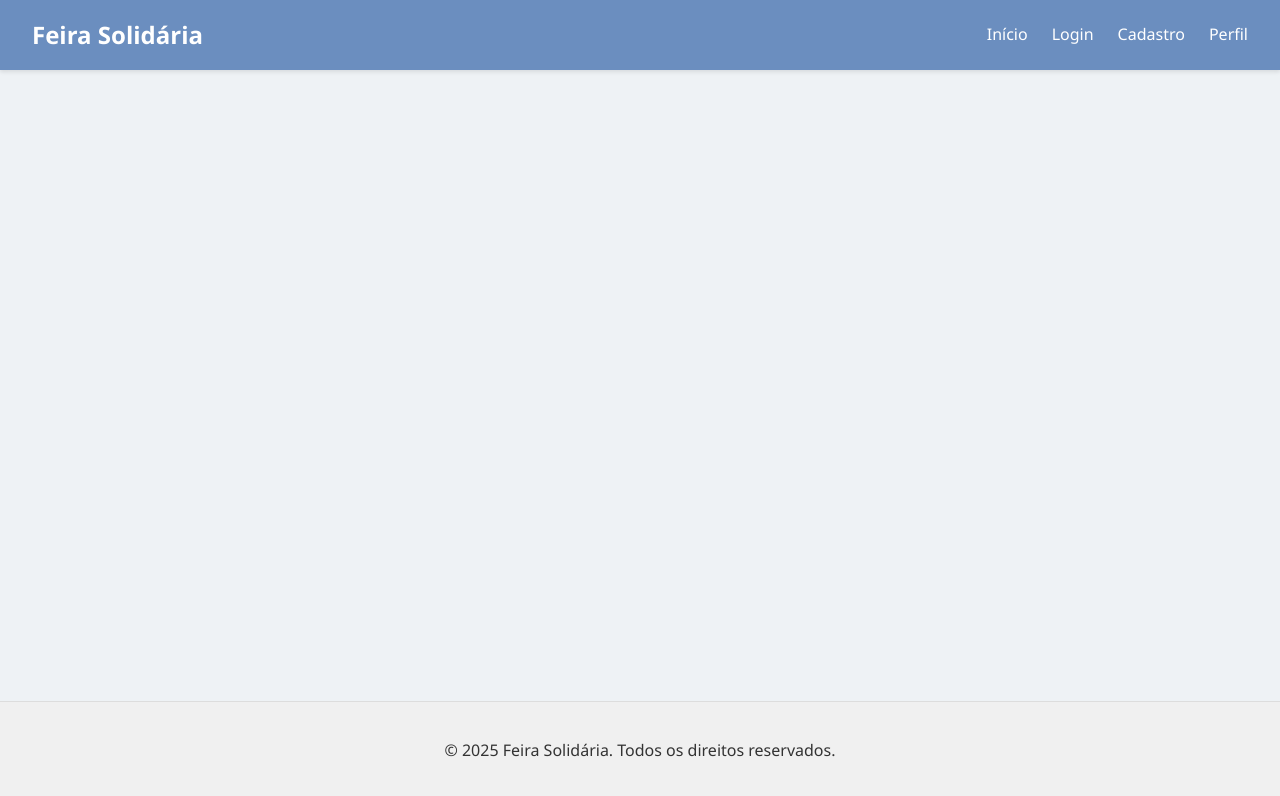
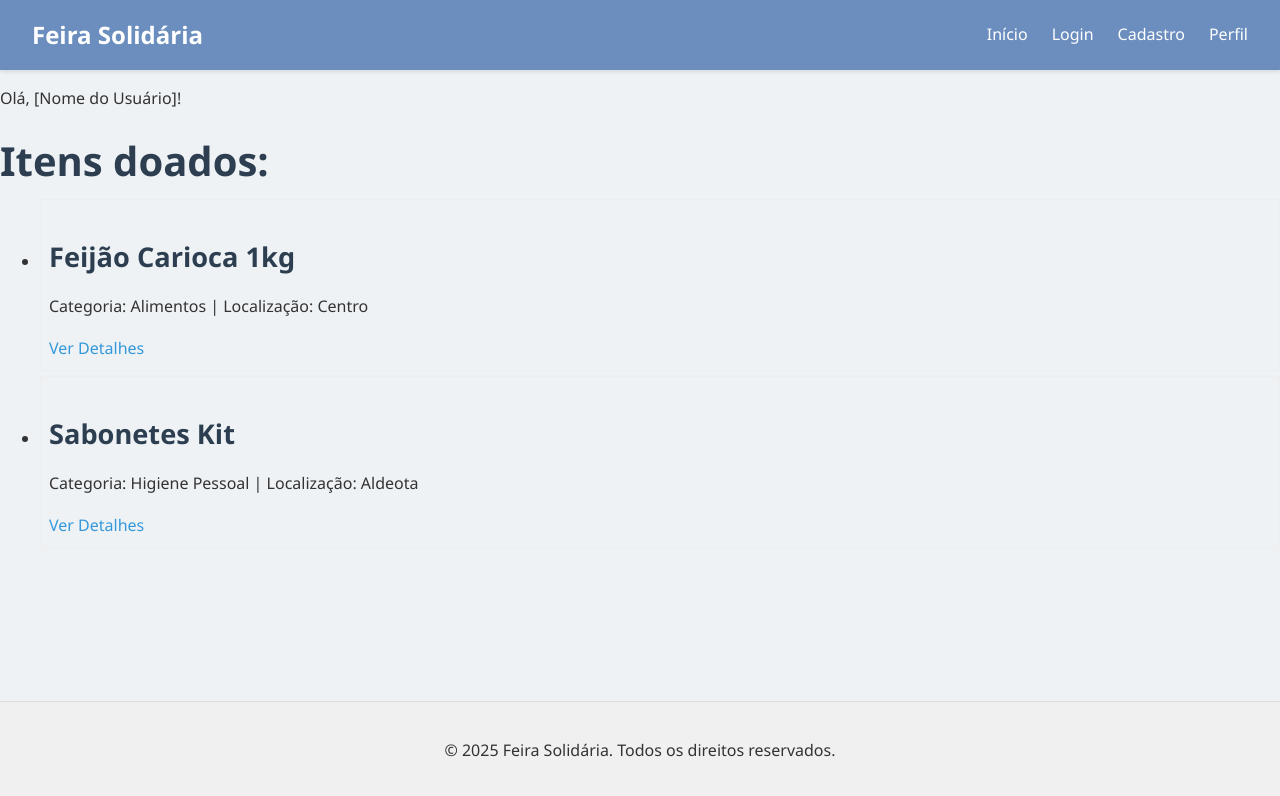
Before and after one commit to mariogde/feira_solidaria2, a React (Vite) app: page /perfil-receptor in a window 1280 px wide. Shown: the top 796 px of the page. Built offline with nearby package versions, Linux system fonts and the light colour scheme.

Commit message:
Adicionando Feature : Página de Receptor.

```diff
--- a/src/App.jsx
+++ b/src/App.jsx
@@ -17,6 +17,7 @@ import LoginPage from './pages/login';                 // Ex: a página de login
 import CadastroPage from './pages/cadDoacao';    // Ex: a página de cadastro
 import User from './components/cadUsuario';    // Ex: a página de cadastro
 import PerfilPage from './pages/perfilDoador';       // Ex: a página de perfil do doador
+import PerfilReceptor from './pages/perfilReceptor.jsx';       // Ex: a página de perfil do receptor
 import ItemDetailsPage from './pages/detalhesDoItem'; // Ex: detalhes de um item
 
 // 5. Defina o componente principal do seu aplicativo
@@ -39,7 +40,8 @@ function App() {
             <Route path="/login" element={<LoginPage />} />
             <Route path="/cadastro" element={<CadastroPage />} />
             <Route path="/cadastro-usuario" element={<User />} />
-            <Route path="/perfil" element={<PerfilPage />} />
+            <Route path="/perfil-doador" element={<PerfilPage />} />
+            <Route path="/perfil-receptor" element={<PerfilReceptor />} />
             <Route path="/item/:id" element={<ItemDetailsPage />} />
             {/* Adicione todas as suas outras rotas aqui */}
           </Routes>
--- a/src/pages/login.jsx
+++ b/src/pages/login.jsx
@@ -22,6 +22,7 @@ function Inputs() {
         <input
           className="inputLogin"
           type="email"
+          id='inputEmail'
           placeholder="Digite o email do Receptor"
           value={email}
           onChange={(e) => setEmail(e.target.value)}
@@ -31,12 +32,13 @@ function Inputs() {
         <input
           className="inputLogin"
           type="password"
+          id='inputSenha'
           placeholder="Digite a sua senha"
           value={password}
           onChange={(e) => setPassword(e.target.value)}
           required
         />
-        <button className="btnLogin" type="submit">Entrar</button>
+        <button className="btnLogin" type="submit" onClick={loginReceptor}>Entrar</button>
         <p style={{ marginTop: '15px', fontSize: '0.9em' }}>
           Não tem uma conta Receptor? <Link to="/cadastro-usuario" style={{ color: 'rgba(29, 104, 202, 0.692)', fontWeight: 'bold' }}>Cadastre-se aqui</Link>
         </p>
@@ -47,7 +49,7 @@ function Inputs() {
         <input
           className="inputLogin"
           type="email"
-          id='inputEmail'
+          id='inputEmailDoador'
           value={emailDoador}
           placeholder="Digite o email do Doador"
           onChange={(e) => setEmail2(e.target.value)}
@@ -57,13 +59,13 @@ function Inputs() {
         <input
           className="inputLogin"
           type="password"
-          id='inputSenha'
+          id='inputSenhaDoador'
           value={passwordDoador}
           placeholder="Digite a sua senha"
           onChange={(e) => setPassword2(e.target.value)}
           required
         />
-        <button className="btnLogin" type="submit" onClick={loginReceptor}>Entrar</button>
+        <button className="btnLogin" type="submit" onClick={loginDoador}>Entrar</button>
         <p style={{ marginTop: '15px', fontSize: '0.9em' }}>
           Não tem uma conta Doador? <Link to="/cadastro-usuario" style={{ color: 'rgba(29, 104, 202, 0.692)', fontWeight: 'bold' }}>Cadastre-se aqui</Link>
         </p>
@@ -80,7 +82,19 @@ function loginReceptor() {
         alert('Preencha todos os campos!');
     } else{
         alert('Usuário logado!');
-        window.location.href = '../perfil';
+        window.location.href = '../perfil-receptor'; // Redireciona para o perfil do receptor
+    }
+}
+
+function loginDoador() {
+    let email = document.getElementById('inputEmailDoador').value;
+    let senha = document.getElementById('inputSenhaDoador').value;
+
+    if(email === '' || senha === '') {
+        alert('Preencha todos os campos!');
+    } else{
+        alert('Usuário logado!');
+        window.location.href = '../perfil-doador'; // Redireciona para o perfil do receptor
     }
 }
 
--- /dev/null
+++ b/src/pages/perfilReceptor.jsx
@@ -0,0 +1,36 @@
+import React from 'react';
+import { Link } from 'react-router-dom';
+
+function PerfilReceptor() {
+  // Dados simulados de doações de usuário
+  const userDonations = [
+    { id: 1, name: 'Feijão Carioca 1kg', category: 'Alimentos', location: 'Centro' },
+    { id: 2, name: 'Sabonetes Kit', category: 'Higiene Pessoal', location: 'Aldeota' },
+  ];
+
+  return (
+    <div>
+      <p>Olá, [Nome do Usuário]!</p>
+      <h1>Itens doados: </h1>
+
+      <section>
+        {userDonations.length > 0 ? (
+          <ul>
+            {userDonations.map((donation) => (
+              <li key={donation.id} style={{ border: '1px solid #eee', padding: '8px', margin: '5px 0' }}>
+                <h3>{donation.name}</h3>
+                <p>Categoria: {donation.category} | Localização: {donation.location}</p>
+                <Link to={`/item/${donation.id}`}>Ver Detalhes</Link>
+              </li>
+            ))}
+          </ul>
+        ) : (
+          <p>Ainda não há doações cadastradas.</p>
+        )}
+      </section>
+
+    </div>
+  );
+}
+
+export default PerfilReceptor;
```
